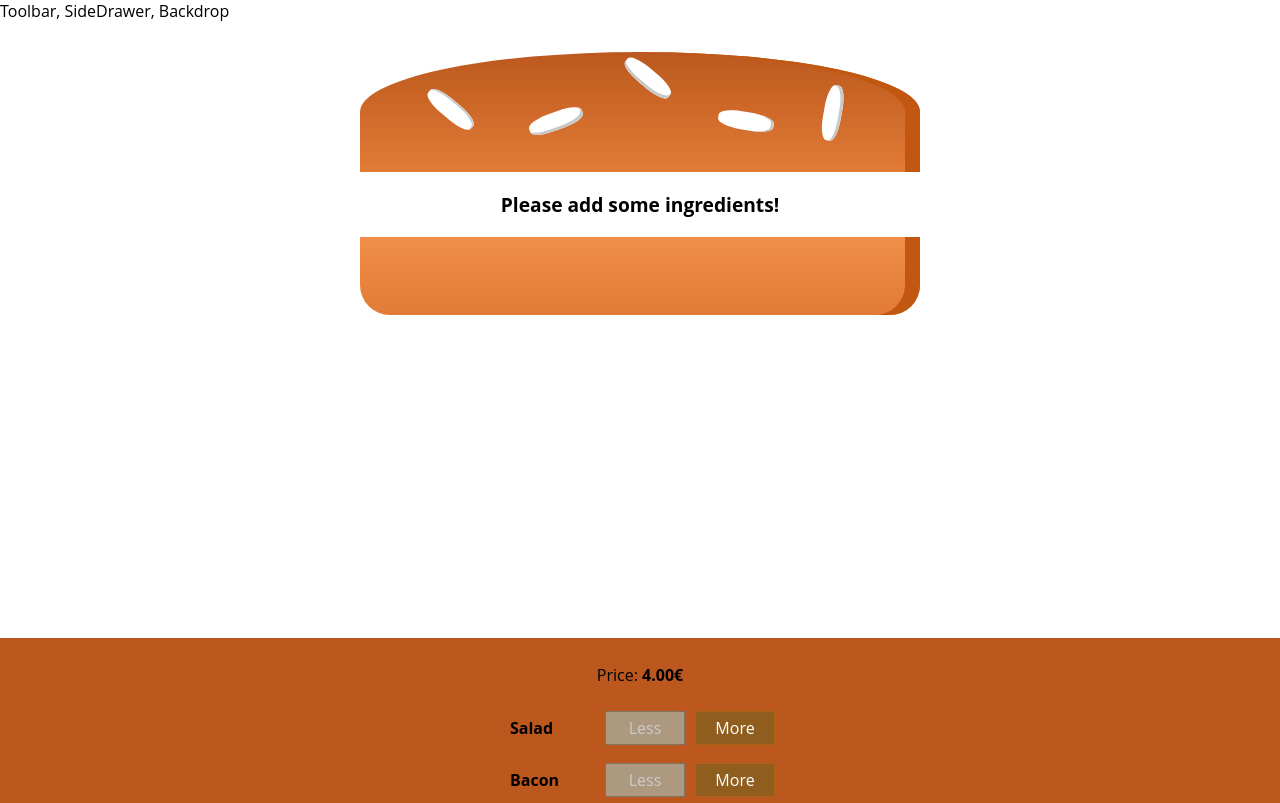
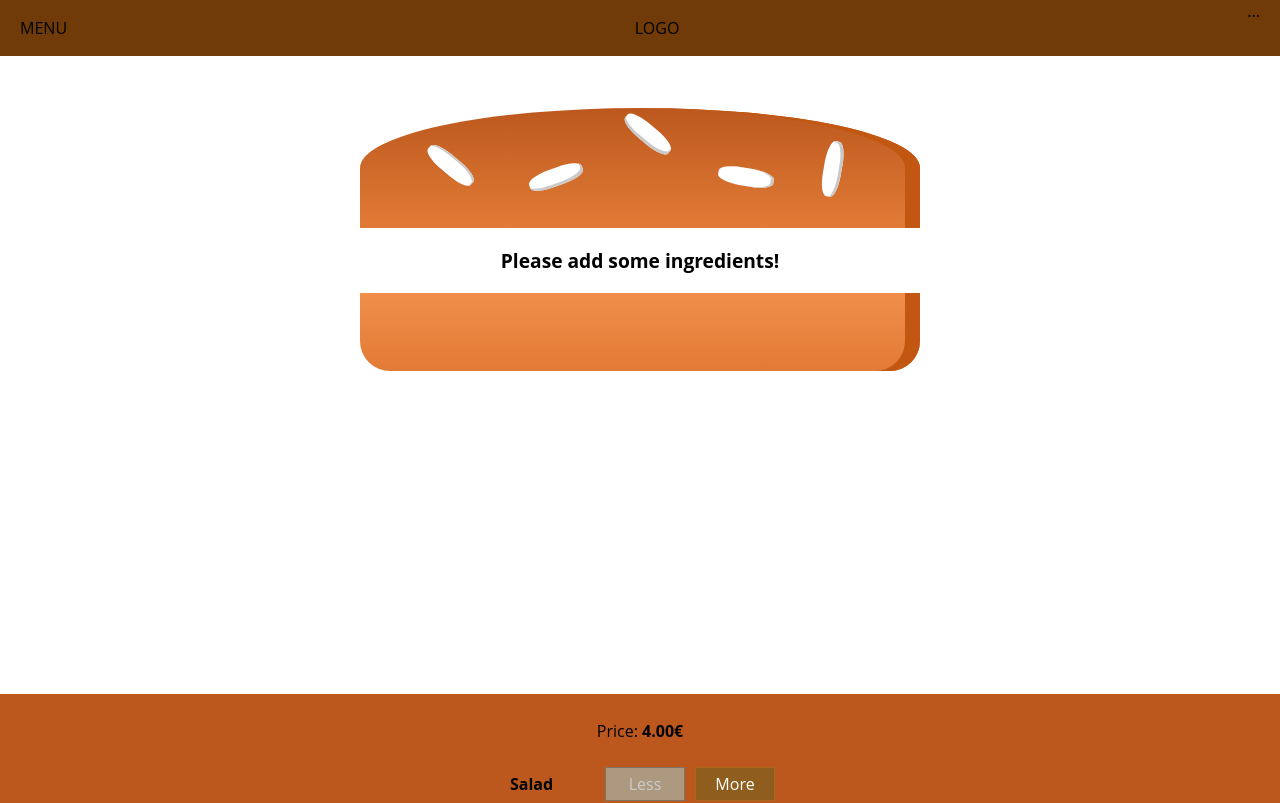
Before and after one commit to mathieu-keller/Burger_Creator_Training, a React (Create React App) app: page / in a window 1280 px wide. Shown: the top 803 px of the page. Built offline with nearby package versions, Linux system fonts and the light colour scheme.

Commit message:
Add toolbar

```diff
--- a/src/App.js
+++ b/src/App.js
@@ -8,6 +8,6 @@
             <BurgerBuilder/>
         </Layout>
     );
-}
+};
 
 export default App;
--- a/src/components/Layout/Layout.js
+++ b/src/components/Layout/Layout.js
@@ -1,7 +1,9 @@
 import React from 'react';
 import classes from './Layout.module.sass'
+import Toolbar from '../Navigation/Toolbar/Toolbar'
 const layout = props => (
     <>
+        <Toolbar/>
         <div>Toolbar, SideDrawer, Backdrop</div>
         <main className={classes.Content}>{props.children}</main>
     </>
--- a/src/components/Layout/Layout.module.sass
+++ b/src/components/Layout/Layout.module.sass
@@ -1,2 +1,2 @@
 .Content
-  margin-top: 16px
+  margin-top: 72px
--- /dev/null
+++ b/src/components/Navigation/Toolbar/Toolbar.js
@@ -0,0 +1,14 @@
+import React from 'react';
+import classes from './Toolbar.module.sass'
+
+const toolbar = props => (
+    <header className={classes.Toolbar}>
+        <div>MENU</div>
+        <div>LOGO</div>
+        <nav>
+            ...
+        </nav>
+    </header>
+);
+
+export default toolbar;
--- /dev/null
+++ b/src/components/Navigation/Toolbar/Toolbar.module.sass
@@ -0,0 +1,16 @@
+.Toolbar
+  height: 56px
+  width: 100%
+  position: fixed
+  top: 0
+  left: 0
+  background-color: #703B09
+  display: flex
+  justify-content: space-between
+  align-items: center
+  padding: 0 20px
+  box-sizing: border-box
+  z-index: 90
+
+  nav
+    height: 100%
```
